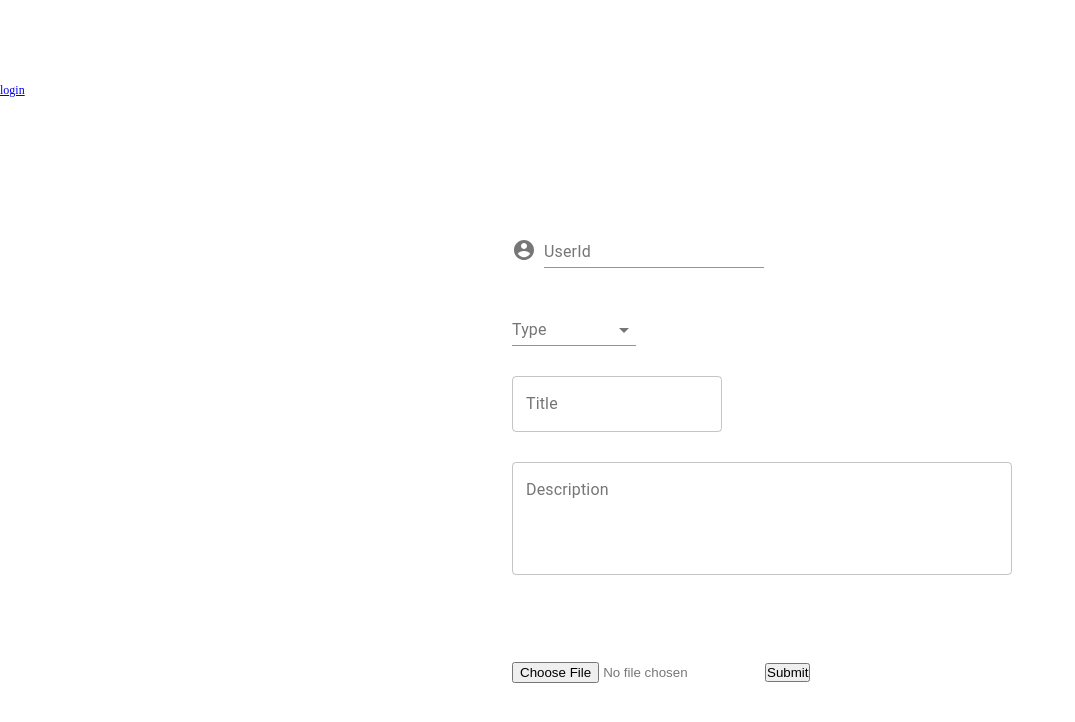
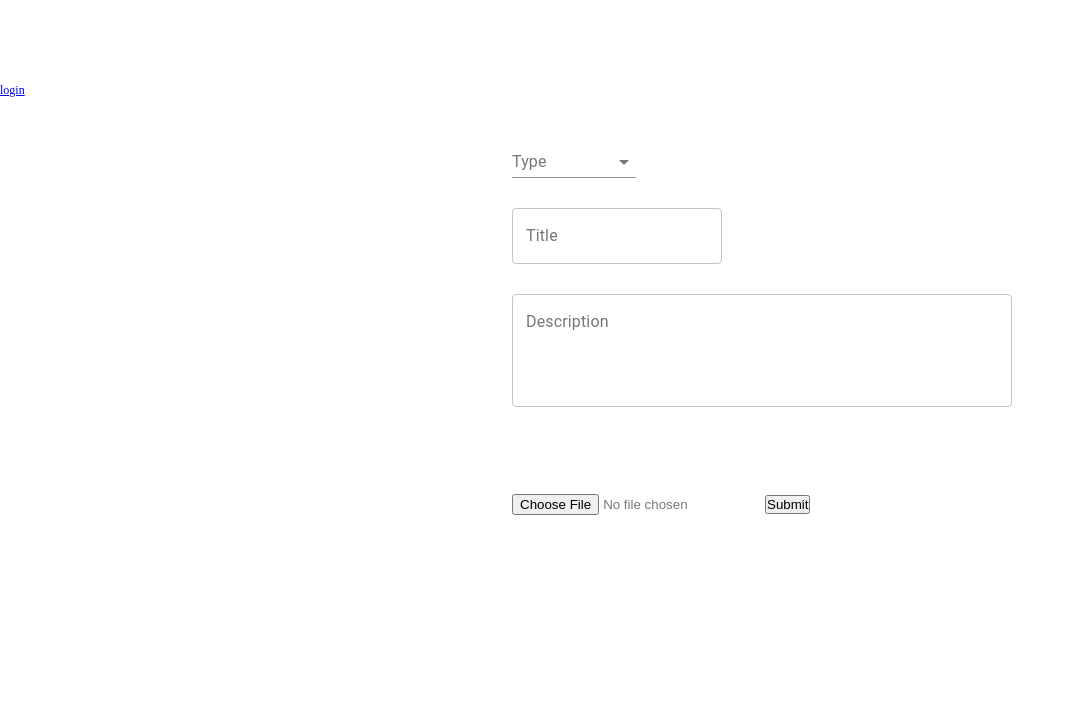
Before and after one commit to together-project-5/MERAKI_Academy_Project_5, a React (Create React App) app in the folder frontend/: page /createPost in a window 1280 px wide. Shown: the top 722 px of the page, without its empty margins (0-1075 px from the left). Built offline with nearby package versions, Linux system fonts and the light colour scheme.

Commit message:
edit to create post

```diff
--- a/frontend/src/components/upload/upload.js
+++ b/frontend/src/components/upload/upload.js
@@ -15,7 +15,7 @@ const Upload = () => {
   const [fileInputState, setFileInputState] = useState("");
   const [selectedFile, setSelectedFile] = useState("");
   const [previewSource, setPreviewSource] = useState();
-  const [post, setPost] = useState({});
+  const [post, setPost] = useState({userId:localStorage.getItem("_IdUser")});
 
   const dispatch = useDispatch();
 
@@ -64,7 +64,7 @@ const Upload = () => {
   return (
     <div>
       <div className="createPostStyle">
-        <div className="UserIdPosts">
+        {/* <div className="UserIdPosts">
           <Grid container spacing={1} alignItems="flex-end">
             <Grid item>
               <AccountCircle />
@@ -78,7 +78,7 @@ const Upload = () => {
               />
             </Grid>
           </Grid>
-        </div>
+        </div> */}
 
         <form>
           <div className="typePosts">
```
